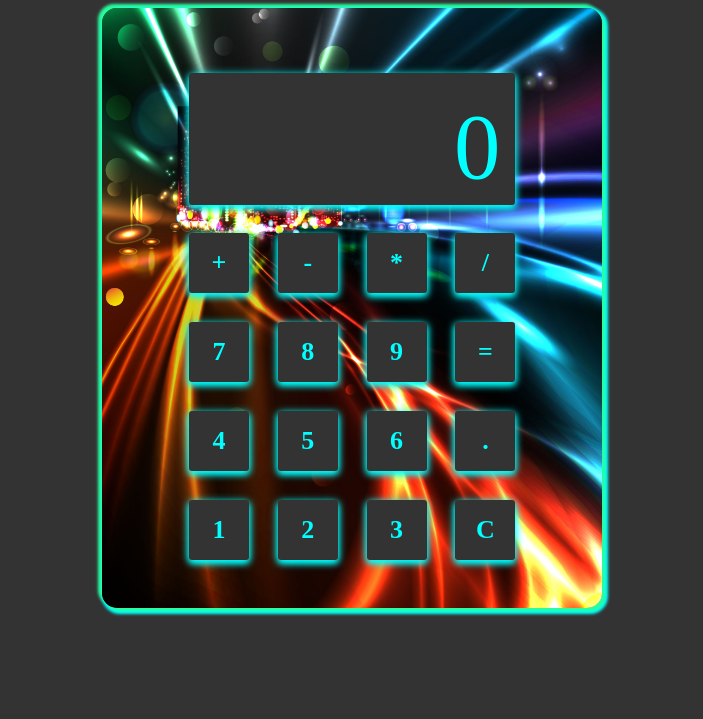
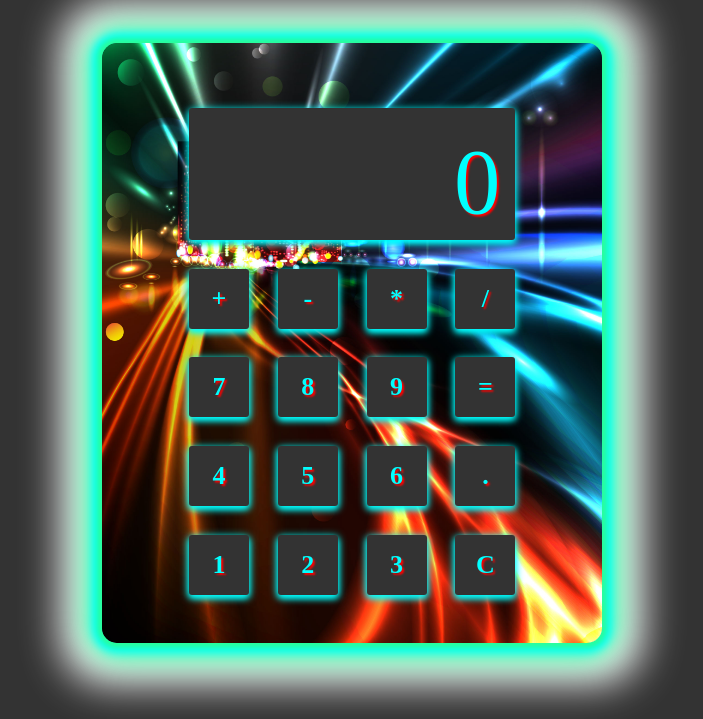
Before and after one commit to Teif26/Calculator, a plain HTML site: page index.html in a window 1280 px wide. Shown: the part 81-800 px from the top of the page, without its empty margins (288-991 px from the left). Drawn offline with Linux system fonts and the light colour scheme.

Commit message:
UI finished

```diff
--- a/index.html
+++ b/index.html
@@ -30,9 +30,9 @@
          <div id="num6" class="calc-button"><p class="btnText" class="numBtn" >6</p></div>
          <div id="decimal" class="calc-button"><p class="btnText" class="decimalBtn">.</p></div>
 
-         <div id="num1" class="calc-button"><p class="btnText" >1</p></div>
-         <div id="num2" class="calc-button"><p class="btnText">2</p></div>
-         <div id="num3" class="calc-button"><p class="btnText">3</p></div>
+         <div id="num1" class="calc-button"><p class="btnText" class="numBtn">1</p></div>
+         <div id="num2" class="calc-button"><p class="btnText"class="numBtn">2</p></div>
+         <div id="num3" class="calc-button"><p class="btnText"class="numBtn">3</p></div>
          <div id="clear" class="calc-button"><p class="btnText" class="clearBtn">C</p></div>
 
          </div>
--- a/style.scss
+++ b/style.scss
@@ -24,7 +24,7 @@ header{
     margin-top: 15px;
     margin-left: auto;
     margin-right: auto;
-    margin-bottom: 2.8em;
+    margin-bottom: 5.0em;
 
     .header-text{
         color: white;
@@ -38,7 +38,7 @@ header{
     background-image:url('assets/background.jpg');
     border-radius: 15px;
    background-size: cover;
-   box-shadow: 3px 3px 3px 0 rgb(42,253,156,),3px 3px 3px 3px #00FFFF,-3px -3px 3px 1px rgb(42,253,156,);
+   box-shadow: rgb(42, 253, 156) 0px 0px 5px 5px, rgb(0, 255, 255) 0px 0px 10px 10px, rgb(42, 253, 156) 0px 0px 30px 15px, white 0px 0px 40px 40px;
     height:600px;
     width:500px;
    margin-right: auto;
@@ -79,6 +79,7 @@ header{
             margin-bottom: 5px;
             margin-top: 20px;
             margin-right: 15px;
+            text-shadow: 2px 2px 2px#FF0000;
         }
 
 }
@@ -94,6 +95,7 @@ header{
 }
 
 .calc-button {
+    text-shadow: 2px 2px 2px #FF0000;
     background-color: #333;
     color:#00FFFF;
     font-size:26px;
@@ -123,6 +125,7 @@ header{
       z-index:-2;
     }
     &:hover {
+        text-shadow: 2px 2px 8px #00FFFF;
         color:red;
       &:before {
         -webkit-transition:0.5s all ease;
```
Also changed, not shown: style.css, 1 other file.
